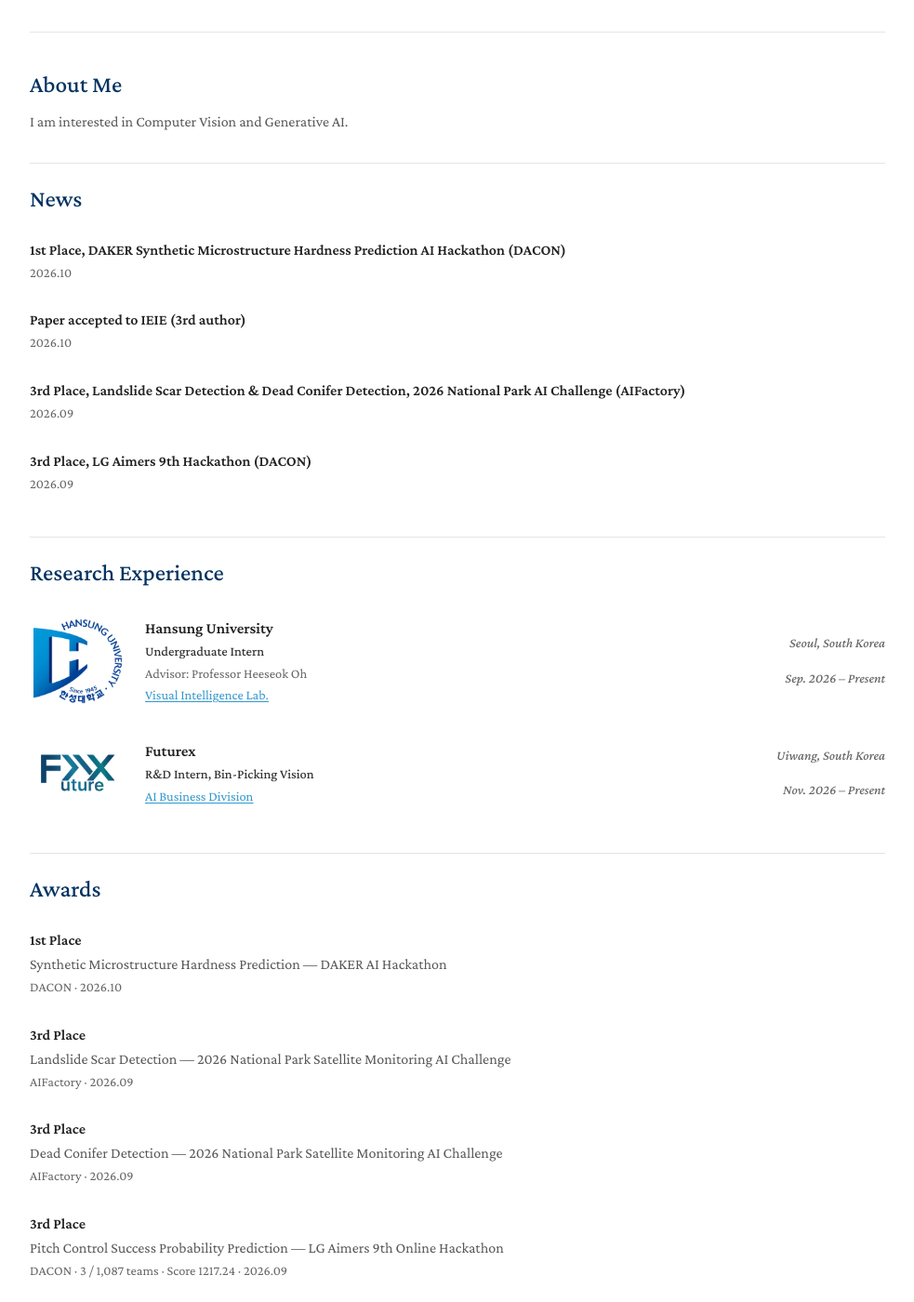
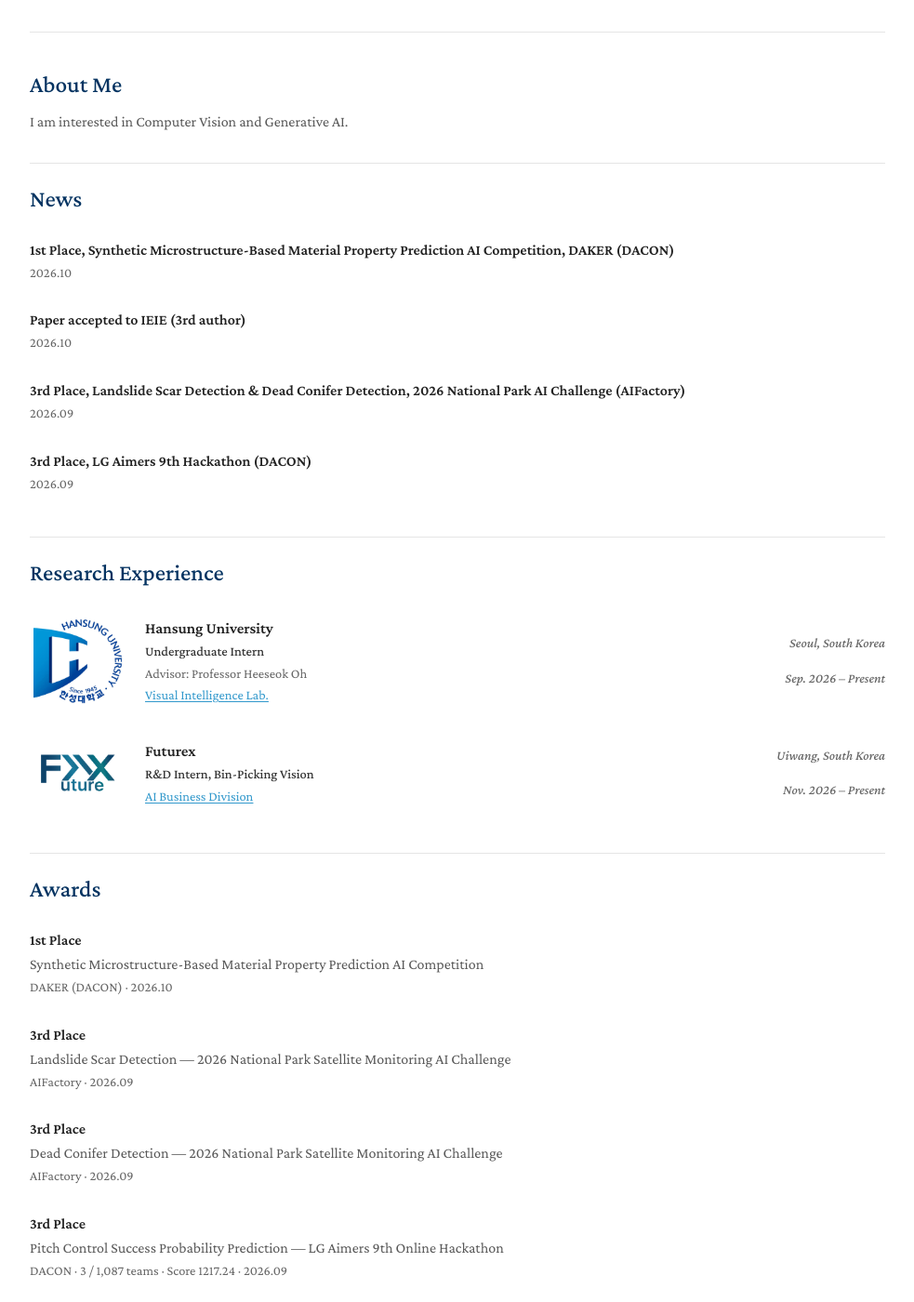
Before and after one commit to YONGJI04/yongji04.github.io, a Jekyll site: the page built from index.md, in a window 1280 px wide and 1400 px high, scrolled down 437 px. Shown: the whole window at 93% size, without its empty margins (148-1131 px from the left). Built offline with Jekyll 4.4.1, drawn with Linux system fonts in a browser that asks for light colours; a style sheet for code colours, icons or effects is not loaded; our own code applies the rules of GitHub Pages for plain Markdown files.

Commit message:
CV/Site: official title for the DAKER 1st-place competition

```diff
--- a/_data/awards.yml
+++ b/_data/awards.yml
@@ -1,7 +1,7 @@
 main:
   - title: "1st Place"
-    challenge: "Synthetic Microstructure Hardness Prediction — DAKER AI Hackathon"
-    issuer: "DACON"
+    challenge: "Synthetic Microstructure-Based Material Property Prediction AI Competition"
+    issuer: "DAKER (DACON)"
     date: "2026.10"
   - title: "3rd Place"
     challenge: "Landslide Scar Detection — 2026 National Park Satellite Monitoring AI Challenge"
--- a/_data/news.yml
+++ b/_data/news.yml
@@ -1,6 +1,6 @@
 main:
   - date: "2026.10"
-    text: "1st Place, DAKER Synthetic Microstructure Hardness Prediction AI Hackathon (DACON)"
+    text: "1st Place, Synthetic Microstructure-Based Material Property Prediction AI Competition, DAKER (DACON)"
   - date: "2026.10"
     text: "Paper accepted to IEIE (3rd author)"
   - date: "2026.09"
```
Also changed, not shown: tools/gen_cv.py (+8 -1 lines), 1 other file.
